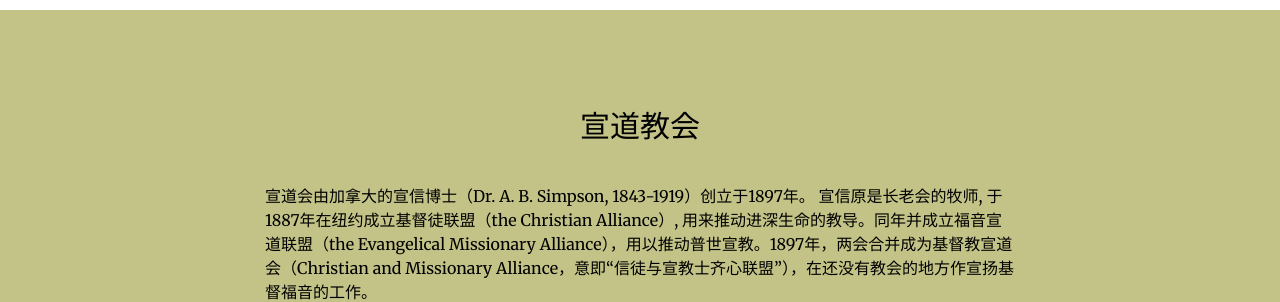
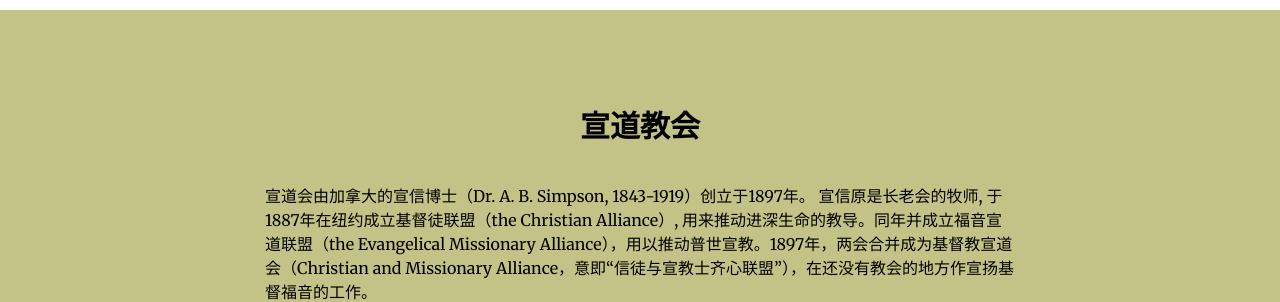
Before and after one commit to JonasYow/ottawaomac, a Jekyll site: the page built from index.html, in a window 1280 px wide and 900 px high, scrolled down 2487 px. Shown: the part 150-452 px from the top of the window. Built offline with Jekyll 4.4.1, drawn with Linux system fonts in a browser that asks for light colours.

Commit message:
Added title bold

```diff
--- a/_includes/alliance.html
+++ b/_includes/alliance.html
@@ -2,7 +2,7 @@
     <div class="container">
         <div class="row">
             <div class="col-lg-8 col-lg-offset-2 text-center">
-                <h2 class="section-heading">宣道教会</h2>
+                <h2 class="section-heading"><strong>宣道教会</strong></h2>
                 <hr class="light">
                 <p class="text-left">宣道会由加拿大的宣信博士（Dr. A. B. Simpson, 1843-1919）创立于1897年。 宣信原是长老会的牧师, 于1887年在纽约成立基督徒联盟（the Christian Alliance）, 用来推动进深生命的教导。同年并成立福音宣道联盟（the Evangelical Missionary Alliance），用以推动普世宣教。1897年，两会合并成为基督教宣道会（Christian and Missionary Alliance，意即“信徒与宣教士齐心联盟”），在还没有教会的地方作宣扬基督福音的工作。</p>
                 <p class="text-left">宣信成立宣道会背后的动力是他宣扬福音的心志。起初，宣道会并非是要成为一个教派，它只强调宗派间共同合作，推动海外宣教和生命进深的教导。正如宣信博士所愿，今天，宣道会肩负着“全球普传福音”运动的领导角色。</p>
```
